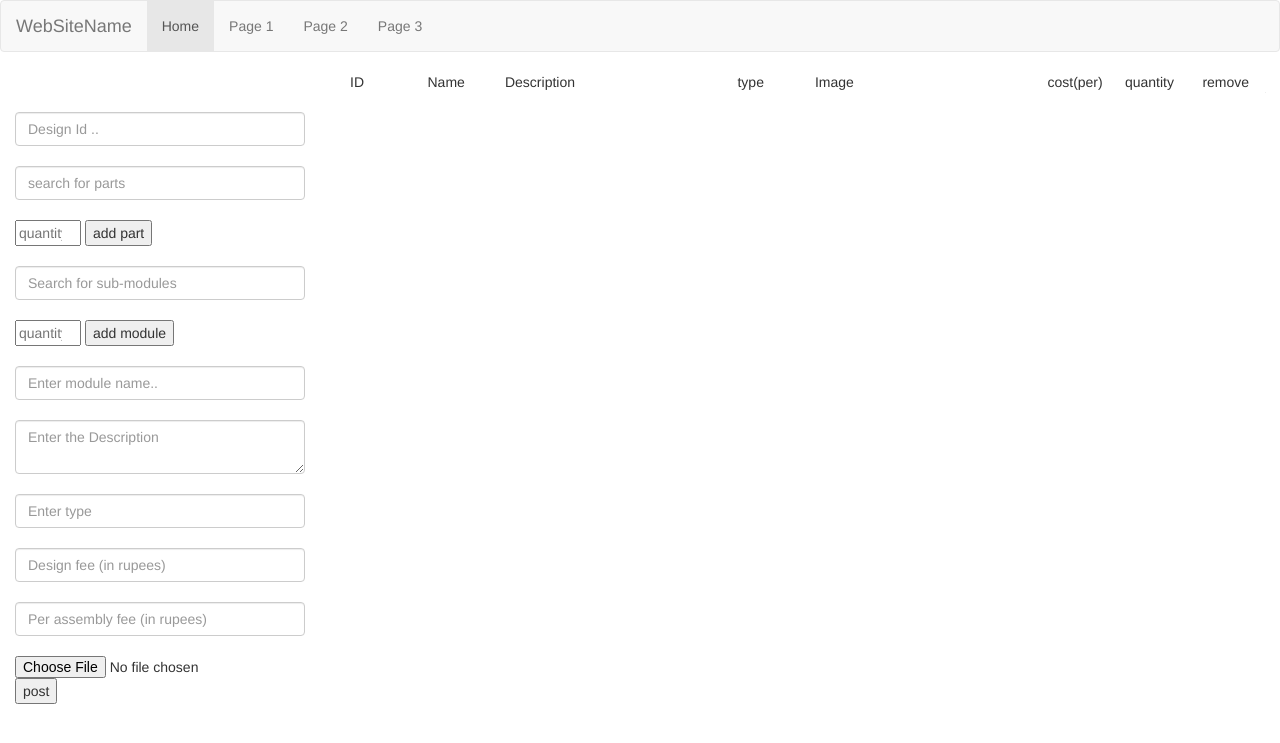
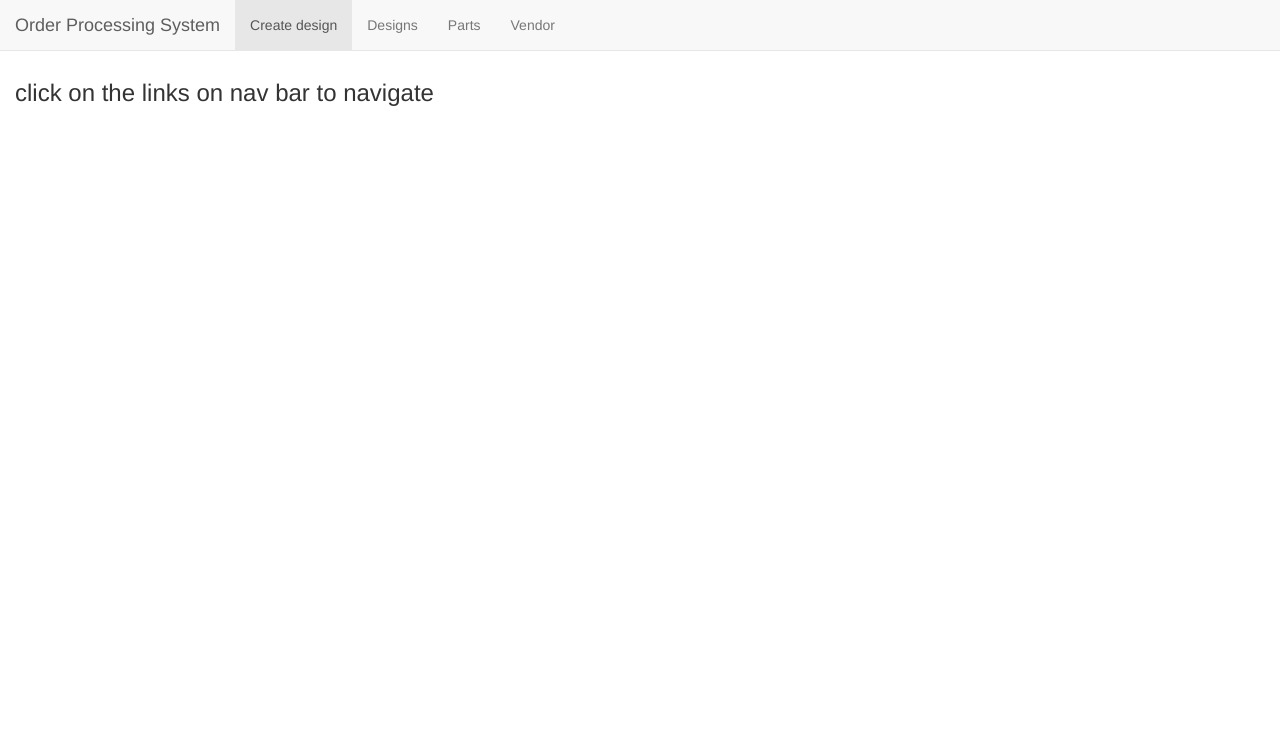
Before and after one commit to i-amvikrant/order_processing, a Django app: page / in a window 1280 px wide. Shown: the top 743 px of the page. Run offline with Django 3.2, Linux system fonts and the light colour scheme; data that the repository does not hold is empty; some libraries are stand-ins or nearby versions.

Commit message:
commit by vs

```diff
--- a/frontend/static/frontend/script1.js
+++ b/frontend/static/frontend/script1.js
@@ -77,32 +77,32 @@ function create_card(json){
     $("#write").append(`
         <div id="`+id+`" class="card">
         <div class='row align-items-center'>
-            <div class="card-body">
+            <div class="card-body ">
 
-            <div class = "col-sm-1">
+            <div class = "col-sm-1 text-center">
                 <p class="card-text">`+id+`</p>
             </div>
-            <div class = "col-sm-1 ">
+            <div class = "col-sm-1 text-center">
                 <p class="card-text">`+nm+`</p>
             </div>
-            <div class = "col-sm-3 ">
+            <div class = "col-sm-3 text-center">
                 <p class="card-text">`+des+`</p>
             </div>
-            <div class = "col-sm-1">
+            <div class = "col-sm-1 text-center">
                 <p class="card-text">`+ty+`</p>
             </div>
-            <div class = "col-sm-3">
+            <div class = "col-sm-3 text-center">
                 <p class="card-text"><img src="`+image+`" class="img-thumbnail" alt="Cinque Terre"></a></p>
             </div>
-            <div class = "col-sm-1">
+            <div class = "col-sm-1 text-center">
                 <p class="card-text">`+cost+`</p>
             </div>
-            <div class = "col-sm-1">
+            <div class = "col-sm-1 text-center">
                 <p class="card-text">`+quant+`</p>
             </div>
-            <div class = "col-sm-1">
-                <p class="card-text">
-                <button type="button" class="btn btn-info" onclick = "remove_part('`+id+`')">
+            <div class = "col-sm-1 center-block">
+                <p class="card-text ">
+                <button type="button" class="btn btn-danger" onclick = "remove_part('`+id+`')">
                 remove</button>
                 </p>
             </div>
@@ -162,7 +162,7 @@ $(document).ready(function(){
         }
     });
 
-    $.getJSON("bon/parts/?format=json", function (json) {
+    $.getJSON("http://localhost:8000/bon/parts/?format=json", function (json) {
         for (x in json){
             console.log(json[x].image);
         }
@@ -177,7 +177,7 @@ $(document).ready(function(){
 
     $("#name_search_tags").autocomplete({source: nameList});
 
-        $.getJSON("bon/modules/?format=json", function (json) {
+        $.getJSON("http://localhost:8000/bon/modules/?format=json", function (json) {
 
             $.each(json, function(key, val) {
                 var design_id = val.designID;
@@ -197,7 +197,7 @@ $(document).ready(function(){
         if (id.length !=0 && quant.length!=0){
             if(!(id in addedparts)){
                 addedparts[id]=quant;
-                $.getJSON("bon/part_detail/"+id+"/?format=json", function (json){
+                $.getJSON("http://localhost:8000/bon/part_detail/"+id+"/?format=json", function (json){
                     partcost[id]=json.cost;
                     create_card(json);
                 });
@@ -221,7 +221,7 @@ $(document).ready(function(){
             if(!(id2 in addedparts2)){
                 addedparts2[id2]=quant2;
 
-                $.getJSON("bon/module_detail/"+id2+"/?format=json", function (json){
+                $.getJSON("http://localhost:8000/bon/module_detail/"+id2+"/?format=json", function (json){
                     console.log(json);
                     modulecost[id2] = json.Total_cost;
                     create_card(json);
@@ -259,7 +259,7 @@ $(document).ready(function(){
 
         if(designID.length!=0){
 
-            urlExists('bon/module_detail/'+designID+'/?format=json', function(exists){
+            urlExists('http://localhost:8000/bon/module_detail/'+designID+'/?format=json', function(exists){
                 if(exists){
                     alert("Give a unique design ID");
                 }
@@ -286,7 +286,7 @@ $(document).ready(function(){
 
                     $.ajax({
                         type: "POST",
-                        url: "bon/modules/",
+                        url: "http://localhost:8000/bon/modules/",
                         data: newform,
                         contentType: false,
                         processData: false,
@@ -308,7 +308,7 @@ $(document).ready(function(){
 
                         $.ajax({
                             type: "POST",
-                            url: "bon/sub_part/",
+                            url: "http://localhost:8000/bon/sub_part/",
                             data: pay,
                             contentType: false,
                             processData: false,
@@ -340,7 +340,7 @@ $(document).ready(function(){
 
                         $.ajax({
                             type: "POST",
-                            url: "bon/sub_module/",
+                            url: "http://localhost:8000/bon/sub_module/",
                             data: payload,
                             contentType: false,
                             processData: false,
--- a/frontend/templates/frontend/base.html
+++ b/frontend/templates/frontend/base.html
@@ -2,7 +2,7 @@
 <!DOCTYPE html>
 <html lang="en">
 <head>
-  <title>Bootstrap Example</title>
+  <title>BOM generator</title>
   <meta charset="utf-8">
   <meta name="viewport" content="width=device-width, initial-scale=1">
   <link rel="stylesheet" href="https://maxcdn.bootstrapcdn.com/bootstrap/3.4.1/css/bootstrap.min.css">
@@ -10,25 +10,33 @@
   <script src="https://maxcdn.bootstrapcdn.com/bootstrap/3.4.1/js/bootstrap.min.js"></script>
   <link rel="stylesheet" href="https://ajax.googleapis.com/ajax/libs/jqueryui/1.12.1/themes/smoothness/jquery-ui.css">
   <script src="https://ajax.googleapis.com/ajax/libs/jqueryui/1.12.1/jquery-ui.min.js"></script>
-  <script src = "{% static 'frontend/script1.js'%}"></script>
 </head>
 <body>
-    <nav class="navbar navbar-default">
+  <div class="container-fluid">
+    <div class="row">
+      <nav class="navbar navbar-default navbar-fixed-top">
         <div class="container-fluid">
           <div class="navbar-header">
-            <a class="navbar-brand" href="#">WebSiteName</a>
+            <a class="navbar-brand" href="{% url 'frontend_home' %}">Order Processing System</a>
           </div>
           <ul class="nav navbar-nav">
-            <li class="active"><a href="#">Home</a></li>
-            <li><a href="#">Page 1</a></li>
-            <li><a href="#">Page 2</a></li>
-            <li><a href="#">Page 3</a></li>
+            <li class="active"><a href="{% url 'create_design' %}">Create design</a></li>
+            <li><a href="#">Designs</a></li>
+            <li><a href="#">Parts</a></li>
+            <li><a href="#">Vendor</a></li>
           </ul>
         </div>
       </nav>
-<div class="container-fluid">
-{% block content %}{% endblock %}
-</div>
+    </div>
+    <div class="row">
+      <div class="container-fluid">
+        <br><br><br>
+        {% block content %}{% endblock %}
+        </div>
+    </div>
+  </div>
+
+
 
 </body>
 </html>
--- a/frontend/templates/frontend/home.html
+++ b/frontend/templates/frontend/home.html
@@ -1,61 +1,5 @@
 {% extends "frontend/base.html" %}
 {% block content%}
-    <div class="row">
-        <div class = "col-sm-3 col-2 fixed-top one">
-            <br>
-            <br>
-            <input id="designID" type="text" class="form-control" placeholder="Design Id .."><br>
-            <div class="dropdown">
-                <input id="name_search_tags" type="text" class="form-control" placeholder="search for parts"><br>
-            </div>
-            <input type="number" id="quantity"  name="q1" min="1" max='100' placeholder="quantity">
-            <button id='b1' name = 'click'>add part</button><br><br>
-            <div class="dropdown">
-                <input id="name_search_tags2" type="text" class="form-control" placeholder="Search for sub-modules"><br>
-            </div>
-            <input type="number" id="quantity2"  name="q2" min="1" max='100' placeholder="quantity">
-            <button id='b2' name = 'click2'>add module</button>
-            <br><br>
-            <input id="name" type="text" class="form-control" placeholder="Enter module name.." required><br>
-            <textarea name="description" class="form-control" placeholder="Enter the Description" ></textarea><br>
-            <input id="type" type="text" class="form-control" placeholder="Enter type" required><br>
-            <input id="design_fee" type="text" class="form-control" placeholder="Design fee (in rupees)" required><br>
-            <input id="assembly_fee" type="text" class="form-control" placeholder="Per assembly fee (in rupees)" required><br>
-            <input type="file" id="myfile" name="filename">
-            <button id='test' name='post'>post</button>
-        </div>
-        <div class = "col-sm-9 offset-sm-6 two" id = "write">
-            <div class="card">
-                <div class="card-body">
 
-                  <div class = "col-sm-1">
-                    <p class="card-text">ID</p>
-                  </div>
-                  <div class = "col-sm-1">
-                    <p class="card-text">Name</p>
-                  </div>
-                  <div class = "col-sm-3">
-                    <p class="card-text">Description</p>
-                  </div>
-                  <div class = "col-sm-1">
-                    <p class="card-text">type</p>
-                  </div>
-                  <div class = "col-sm-3">
-                    <p class="card-text">Image</p>
-                  </div>
-                  <div class = "col-sm-1">
-                    <p class="card-text">cost(per)</p>
-                  </div>
-                  <div class = "col-sm-1">
-                    <p class="card-text">quantity</p>
-                  </div>
-                  <div class = "col-sm-1">
-                    <p class="card-text">remove</p>
-                  </div>
-                </div>
-              </div>
-              <hr>
-        </div>
-    </div>
-
+<h3>click on the links on nav bar to navigate</h3>
 {% endblock content %}
--- a/frontend/views.py
+++ b/frontend/views.py
@@ -2,5 +2,8 @@ from django.views.generic import View
 from django.shortcuts import render
 
 # Create your views here.
+def create_design(request):
+    return render(request, 'frontend/create_design.html',{})
+
 def home(request):
     return render(request, 'frontend/home.html',{})
--- a/models_practice/urls.py
+++ b/models_practice/urls.py
@@ -21,6 +21,7 @@ from django.conf import settings
 
 urlpatterns = [
     path('', views.home, name='frontend_home'),
+    path('create_design/', views.create_design, name='create_design'),
     path('admin/', admin.site.urls),
     path('bon/', include('bon.urls'))
 ]
```
Also changed, not shown: frontend/templates/frontend/create_design.html (added, +64 -0 lines).
